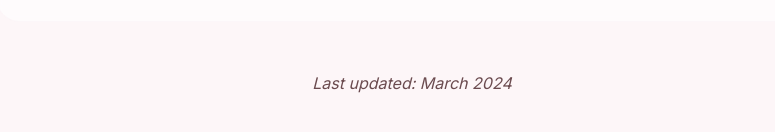
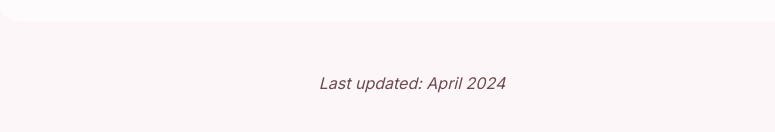
Before and after one commit to thesophiatan/personalsite, a React (Create React App) app: page /now in a window 1280 px wide. Shown: the part 1511-1643 px from the top of the page, without its empty margins (228-1003 px from the left). Built offline with nearby package versions, Linux system fonts and the light colour scheme.

Commit message:
Restore original Now component design

```diff
--- a/src/components/Now.tsx
+++ b/src/components/Now.tsx
@@ -126,7 +126,7 @@ const Now: React.FC = () => {
         </div>
 
         <div className="mt-12 text-center text-text-light/80 italic">
-          <p>Last updated: March 2024</p>
+          <p>Last updated: April 2024</p>
         </div>
       </div>
     </section>
```
